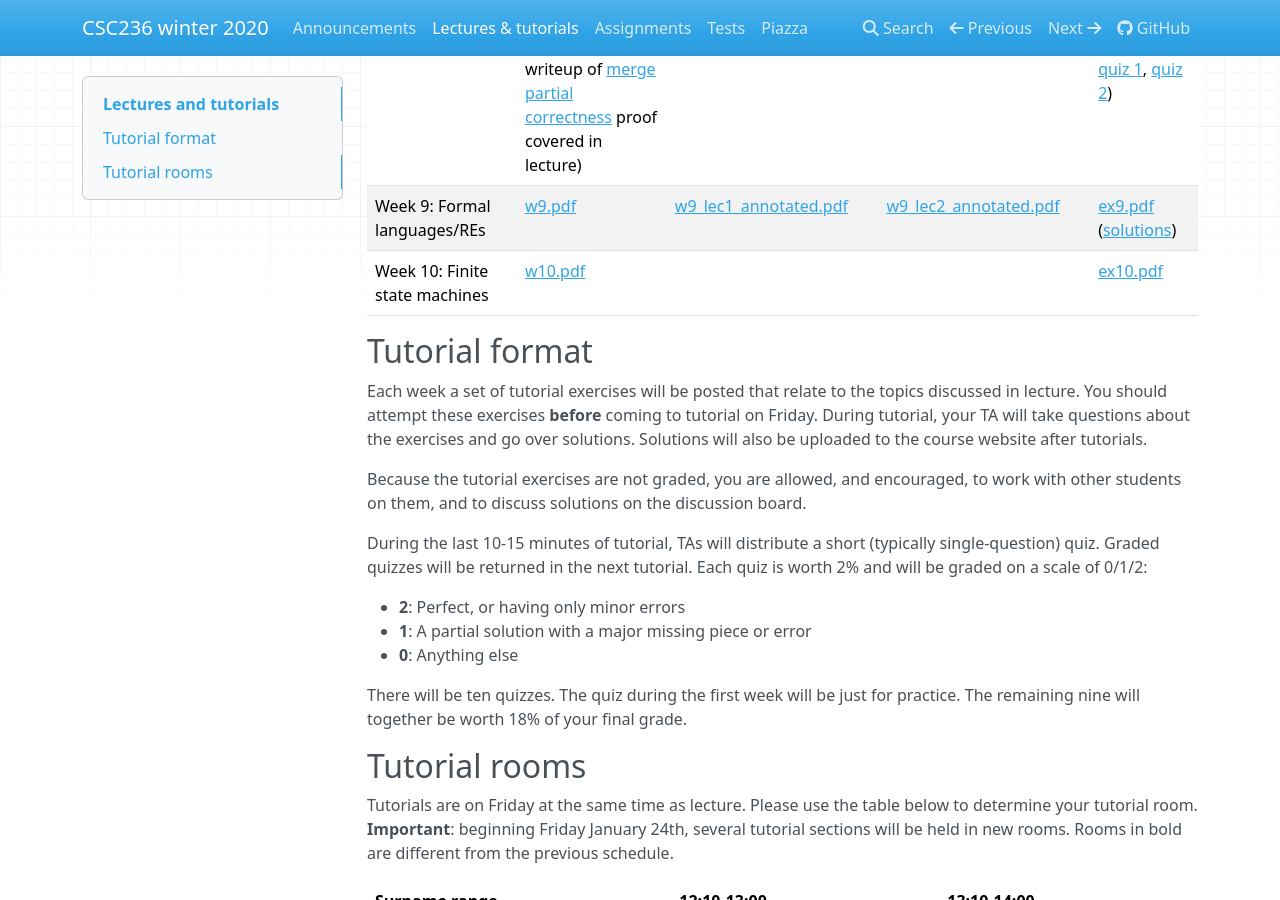
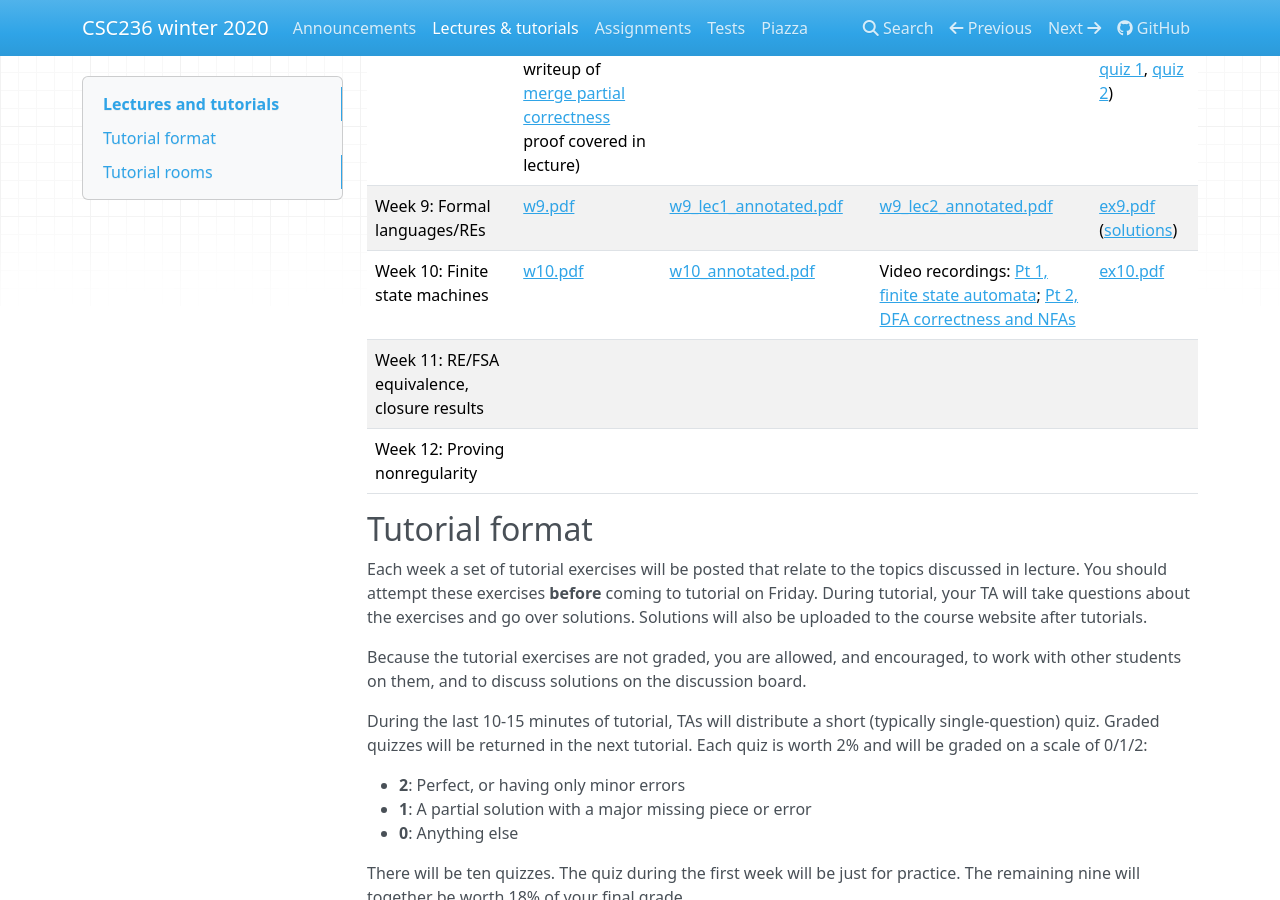
Before and after one commit to colinmorris/csc236, an MkDocs documentation site: the page built from docs/lectures_and_tutorials.md, in a window 1280 px wide and 900 px high, scrolled down 957 px. Built offline with MkDocs 1.6.1, drawn with Linux system fonts in a browser that asks for light colours; nearby versions of some CDN libraries.

Commit message:
w10 lecture materials

```diff
--- a/docs/lectures_and_tutorials.md
+++ b/docs/lectures_and_tutorials.md
@@ -13,7 +13,9 @@ Week 6: Recursive correctness | [w6.pdf](lecture_slides/w6.pdf) | [w6_lec1_annot
 Week 7: Iterative (partial) correctness | [w7.pdf](lecture_slides/w7.pdf) | [w7_lec1_annotated.pdf](lecture_slides/w7_lec1_annotated.pdf) | [w7_lec2_annotated.pdf](lecture_slides/w7_lec2_annotated.pdf) | [ex7.pdf](exercises/ex7.pdf)  ([solutions](exercises/ex7_solutions.pdf), [quiz 1](exercises/q7_v1_solutions.pdf), [quiz 2](exercises/q7_v2_solutions.pdf))|
 Week 8: Proving termination | [w8.pdf](lecture_slides/w8.pdf) (extra: cleaned up writeup of [merge partial correctness](lecture_slides/merge_proof.pdf) proof covered in lecture) | [w8_lec1_annotated.pdf](lecture_slides/w8_lec1_annotated.pdf)  | [w8_lec2_annotated.pdf](lecture_slides/w8_lec2_annotated.pdf) |  [ex8.pdf](exercises/ex8.pdf) ([solutions](exercises/ex8_solutions.pdf), [quiz 1](exercises/q8_v1_solutions.pdf), [quiz 2](exercises/q8_v2_solutions.pdf)) |
 Week 9: Formal languages/REs | [w9.pdf](lecture_slides/w9.pdf) | [w9_lec1_annotated.pdf](lecture_slides/w9_lec1_annotated.pdf) | [w9_lec2_annotated.pdf](lecture_slides/w9_lec2_annotated.pdf)  | [ex9.pdf](exercises/ex9.pdf) ([solutions](exercises/ex9_solutions.pdf))|
-Week 10: Finite state machines | [w10.pdf](lecture_slides/w10.pdf)  |    |     |  [ex10.pdf](exercises/ex10.pdf) |
+Week 10: Finite state machines | [w10.pdf](lecture_slides/w10.pdf)  | [w10_annotated.pdf](lecture_slides/w10_annotated.pdf) | Video recordings: [Pt 1, finite state automata](https://www.youtube.com/watch?v=dnvSjh5hYNE); [Pt 2, DFA correctness and NFAs](https://www.youtube.com/watch?v=_VEMQk7G_Q4)  |  [ex10.pdf](exercises/ex10.pdf) |
+Week 11: RE/FSA equivalence, closure results |   |   |   |
+Week 12: Proving nonregularity |     |          |                    |        |
 
 ## Tutorial format
 
```
Also changed, not shown: docs/announcements.md (+1 -0 lines), 1 other file.
